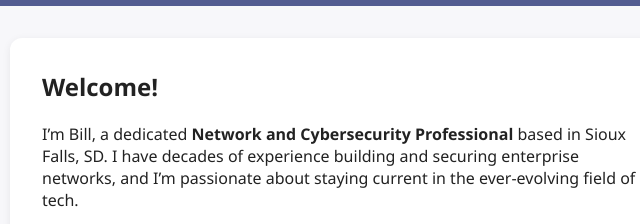
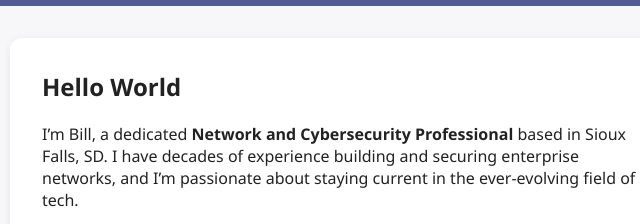
Before and after one commit to Bill-Tetrault/Home-site, a plain HTML site: page index.html in a window 1280 px wide. Shown: the part 144-368 px from the top of the page, 298-938 px from the left. Drawn offline with Linux system fonts and the light colour scheme.

Commit message:
Update index.html

```diff
--- a/index.html
+++ b/index.html
@@ -53,7 +53,7 @@
     </div>
   </header>
   <main>
-    <h2>Welcome!</h2>
+    <h2>Hello World</h2>
     <p>I’m Bill, a dedicated <strong>Network and Cybersecurity Professional</strong> based in Sioux Falls, SD. I have decades of experience building and securing enterprise networks, and I’m passionate about staying current in the ever-evolving field of tech.</p>
 
     <h2>About Me</h2>
```
